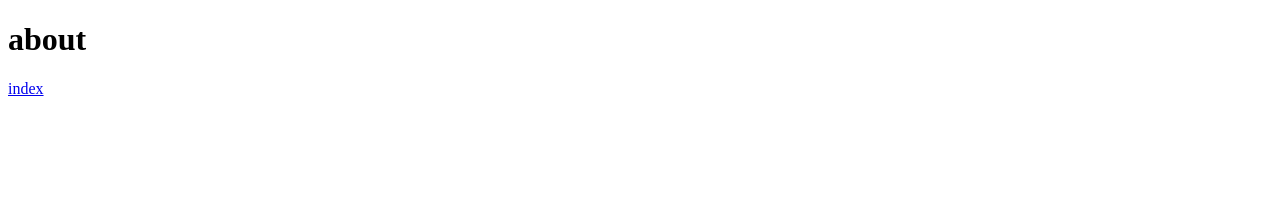
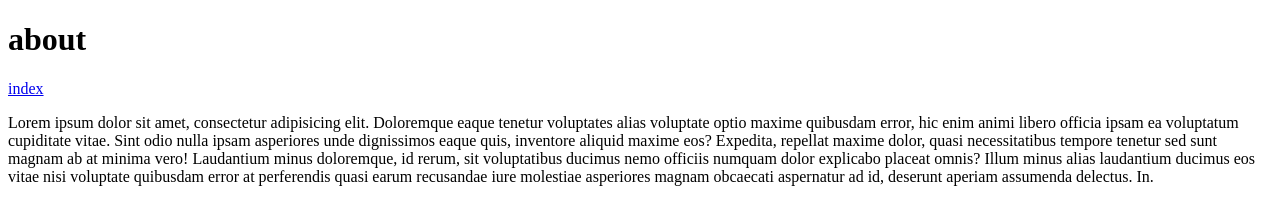
Before and after one commit to Nurullo99/dsf, a plain HTML site: page about.html in a window 1280 px wide. Drawn offline with Linux system fonts and the light colour scheme.

Commit message:
fsdgvdgdfbgfdgb

```diff
--- a/about.html
+++ b/about.html
@@ -8,5 +8,6 @@
 <body>
     <h1>about</h1>
     <a href="index.html">index</a>
+    <p>Lorem ipsum dolor sit amet, consectetur adipisicing elit. Doloremque eaque tenetur voluptates alias voluptate optio maxime quibusdam error, hic enim animi libero officia ipsam ea voluptatum cupiditate vitae. Sint odio nulla ipsam asperiores unde dignissimos eaque quis, inventore aliquid maxime eos? Expedita, repellat maxime dolor, quasi necessitatibus tempore tenetur sed sunt magnam ab at minima vero! Laudantium minus doloremque, id rerum, sit voluptatibus ducimus nemo officiis numquam dolor explicabo placeat omnis? Illum minus alias laudantium ducimus eos vitae nisi voluptate quibusdam error at perferendis quasi earum recusandae iure molestiae asperiores magnam obcaecati aspernatur ad id, deserunt aperiam assumenda delectus. In.</p>
 </body>
 </html>
```
